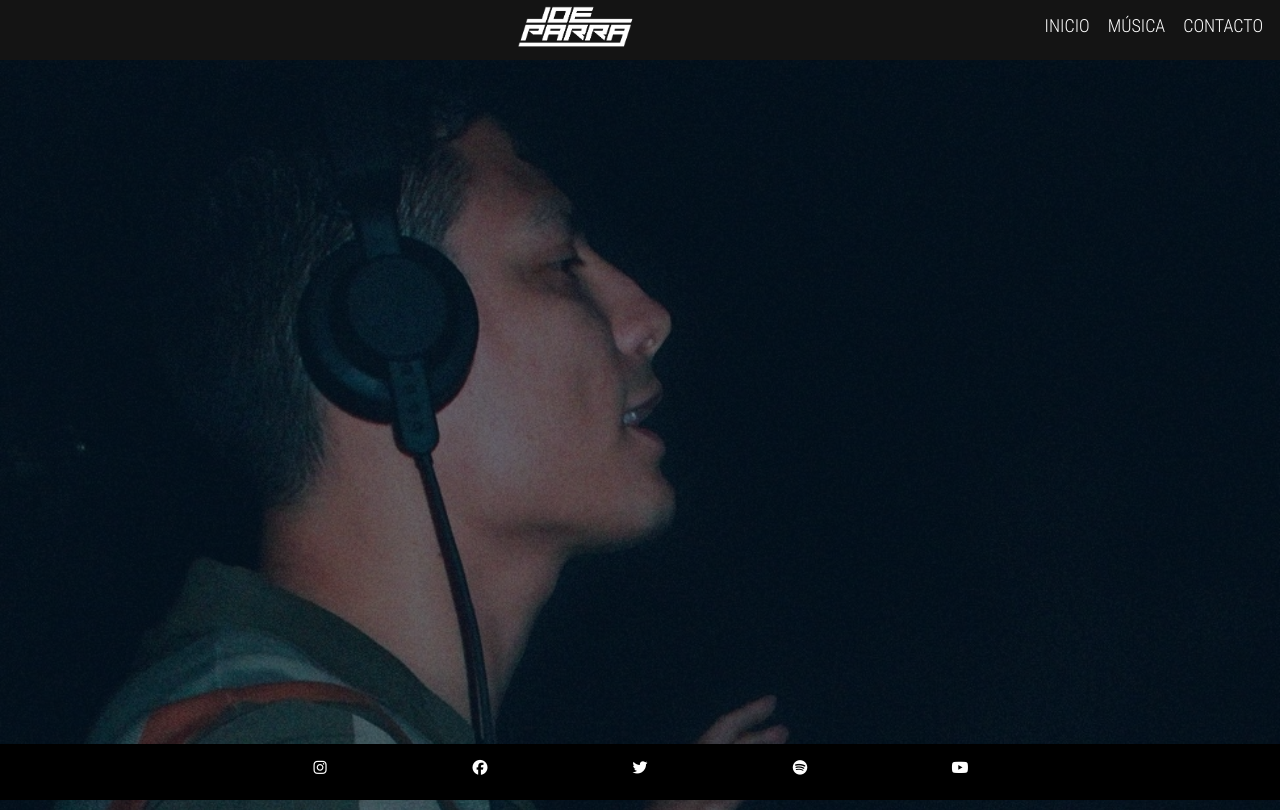
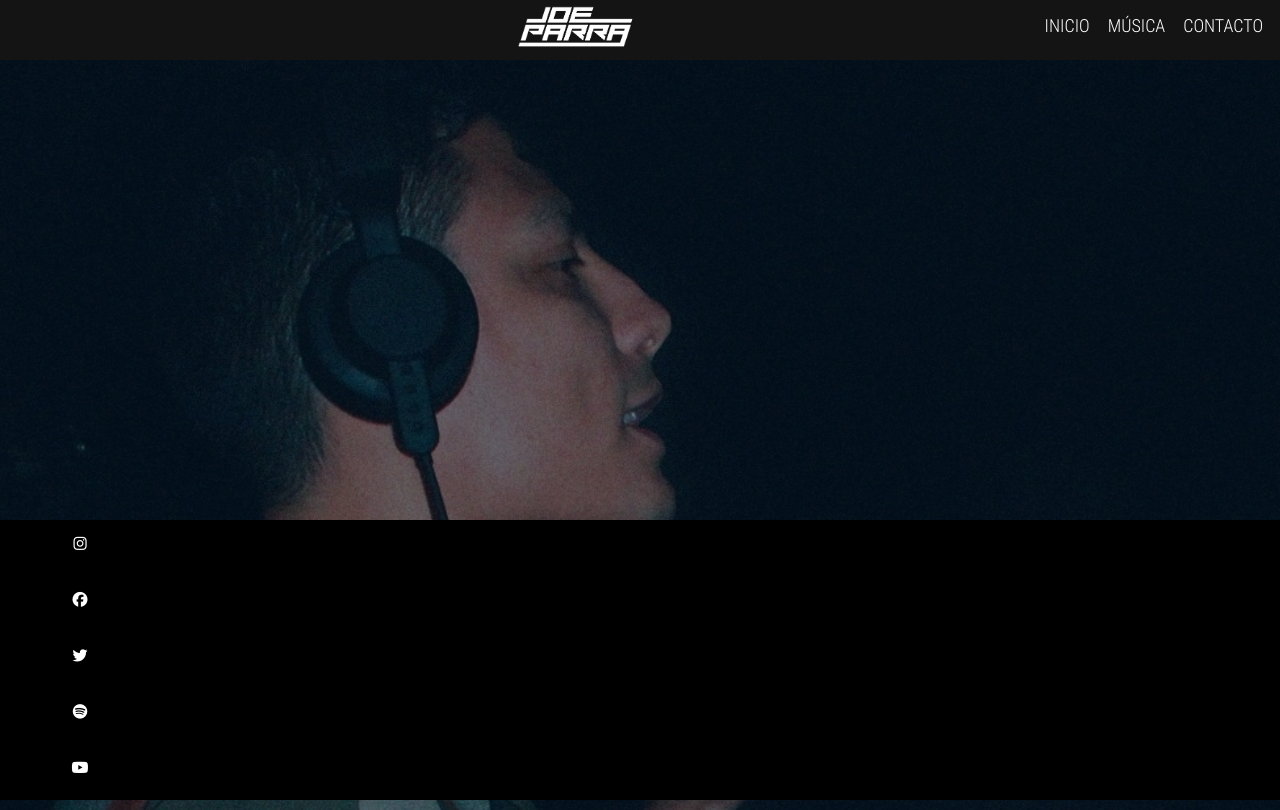
Before and after one commit to EXP-software/joeparra, a plain HTML site: page index.html in a window 1280 px wide. Shown: the top 810 px of the page. Drawn offline with nearby package versions, Linux system fonts and the light colour scheme.

Commit message:
Update style.css

```diff
--- a/css/style.css
+++ b/css/style.css
@@ -76,7 +76,8 @@ html, body{
 
 			.redesinicio0 {
 
-	 display: inline-flex;
+	 display block
+;
 	flex-direction:row;
   flex-wrap:nowrap;
   justify-content:center;
```
